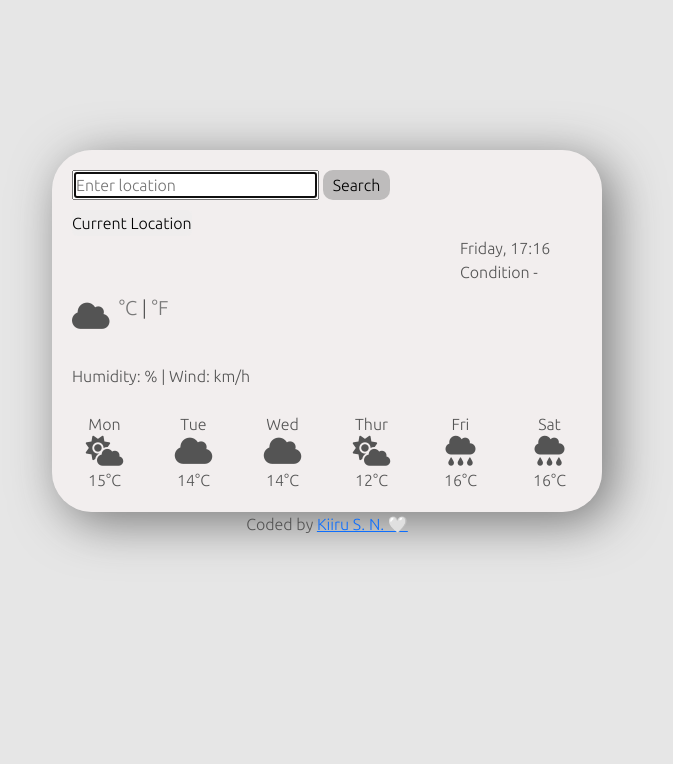
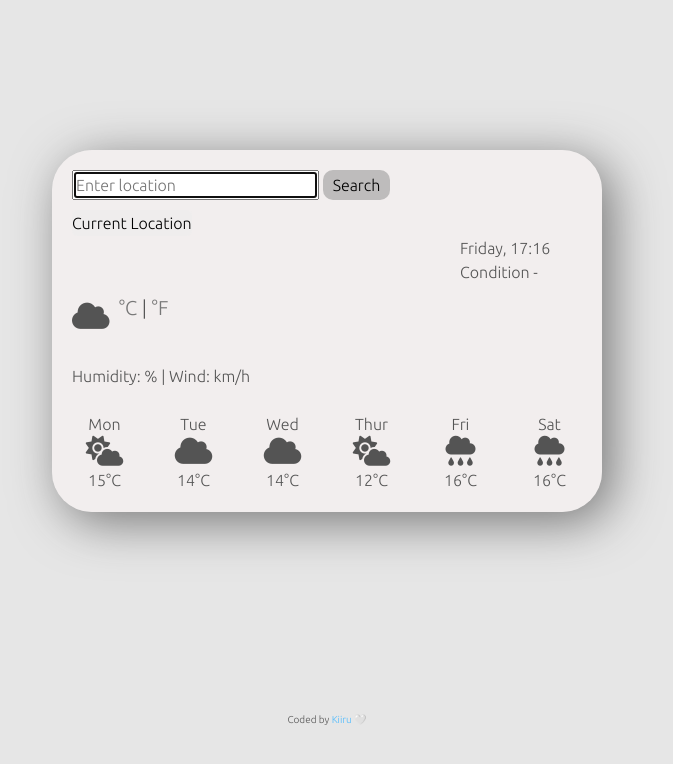
Before and after one commit to kiiru-sn/My-Weather-App, a plain HTML site: page index.html in a window 1280 px wide. Shown: the whole page, without its empty margins (313-986 px from the left). Drawn offline with nearby package versions, Linux system fonts and the light colour scheme; no server answers.

Commit message:
Edited my footer and the link CSS

```diff
--- a/index.html
+++ b/index.html
@@ -106,10 +106,16 @@
         </div>
       </div>
     </div>
-    <center>
+    <footer class="codedBy">
       Coded by
-      <a href="https://www.linkedin.com/in/kiirustuart/">Kiiru S. N. 🤍</a>
-    </center>
+      <a
+        href="https://www.linkedin.com/in/kiirustuart/"
+        class="linkedIn"
+        target="_blank"
+        >Kiiru</a
+      >
+      🤍
+    </footer>
 
     <script
       src="https://kit.fontawesome.com/6c8298e853.js"
--- a/src/styles.css
+++ b/src/styles.css
@@ -92,3 +92,18 @@ li {
 .fa-cloud-rain {
   font-size: 30px;
 }
+
+.codedBy {
+  padding-top: 200px;
+  text-align: center;
+  font-size: 10px;
+}
+
+.linkedIn {
+  text-decoration: none;
+  color: rgb(75, 186, 255);
+}
+
+.linkedIn:hover {
+  text-decoration: underline;
+}
```
